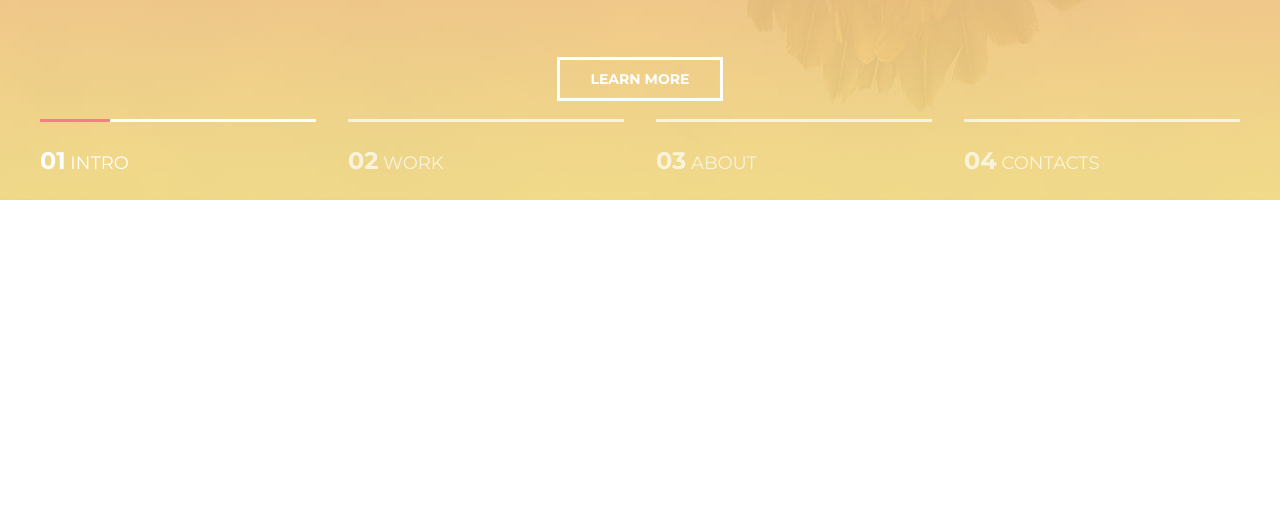
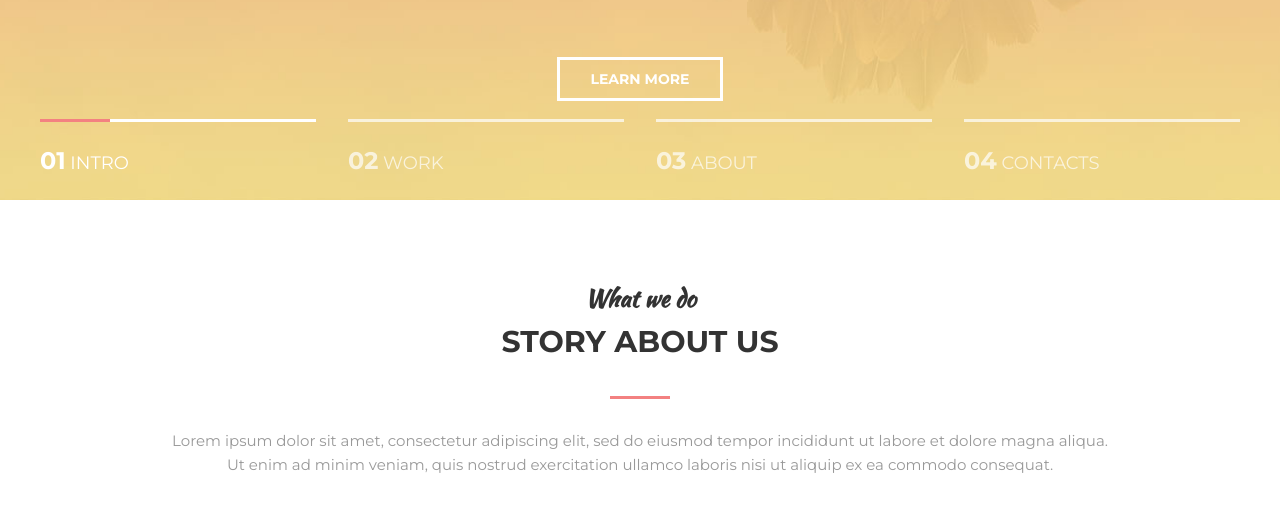
Before and after one commit to Belousovsky/Mogo, a plain HTML site: page index.html in a window 1280 px wide. Shown: the part 600-1112 px from the top of the page. Before the commit the page ends 800 px from the top, so only its background shows below. Drawn offline with Linux system fonts and the light colour scheme.

Commit message:
Add section

```diff
--- a/assets/css/style.css
+++ b/assets/css/style.css
@@ -214,3 +214,44 @@ h1, h2, h3, h4, h5, h6 {
     z-index: 1;
     background-color: #f38181;
 }
+
+.section{
+    padding: 80px 0;
+}
+
+.section__header{
+    width: 100%;
+    max-width: 950px;
+    margin:0 auto 40px;
+    text-align: center;
+}
+
+.section__suptitle{
+    font-family: 'Kaushan Script', cursive;;
+    font-size: 24px;
+    color: #333;
+}
+
+
+
+.section__title{
+    font-size: 30px;
+    font-weight: 700;
+    color: #333;
+    text-transform: uppercase;
+    }
+
+.section__title:after{
+    content: '';
+    display: block;
+    width: 60px;
+    height: 3px;
+    margin: 30px auto;
+
+    background-color: #f38181;
+}
+
+.section__text{
+    font-size: 15px;
+    color: #999;
+}
--- a/index.html
+++ b/index.html
@@ -63,5 +63,19 @@
 
 
 
+<section class="section">
+<div class="container">
+<div class="section__header">
+    <h3 class="section__suptitle">What we do</h3>
+    <h2 class="section__title">Story about us</h2>
+    <div class="section__text">
+        <p>Lorem ipsum dolor sit amet, consectetur adipiscing elit, sed do eiusmod tempor incididunt ut labore et dolore magna aliqua. Ut enim ad minim veniam, quis nostrud exercitation ullamco laboris nisi ut aliquip ex ea commodo consequat. </p>
+    </div>
+</div>
+
+
+</div>
+</section>
+
 </body>
 </html>
```
